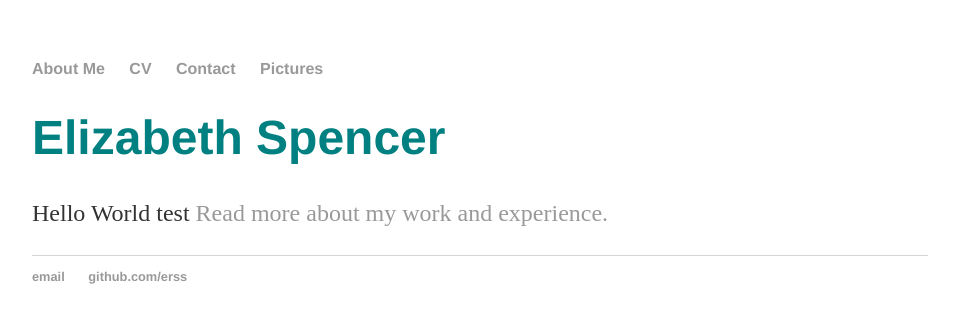
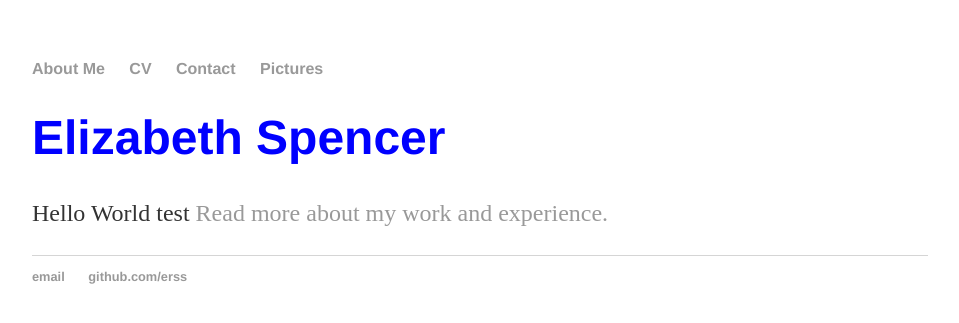
Before and after one commit to erss/erss.github.io, a Jekyll site: the page built from index.html, in a window 1280 px wide. Shown: the top 323 px of the page, without its empty margins (160-1119 px from the left). Built offline with Jekyll 4.4.1, drawn with Linux system fonts in a browser that asks for light colours.

Commit message:
Update main.css

```diff
--- a/css/main.css
+++ b/css/main.css
@@ -22,7 +22,7 @@ a:hover {
 h1 {
     font-size: 3em;
     font-family:'Helvetica', 'Arial', 'Sans-Serif';
-    color: #008080;
+    color: blue;
 }
 p {
     font-size: 1.5em;
```
